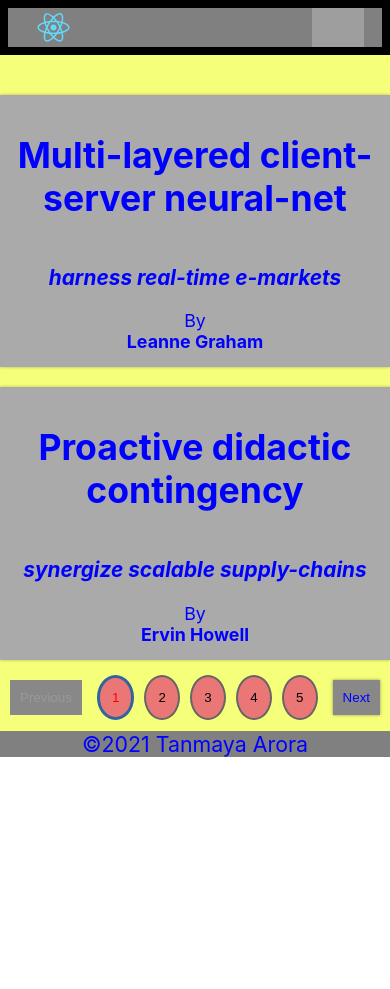
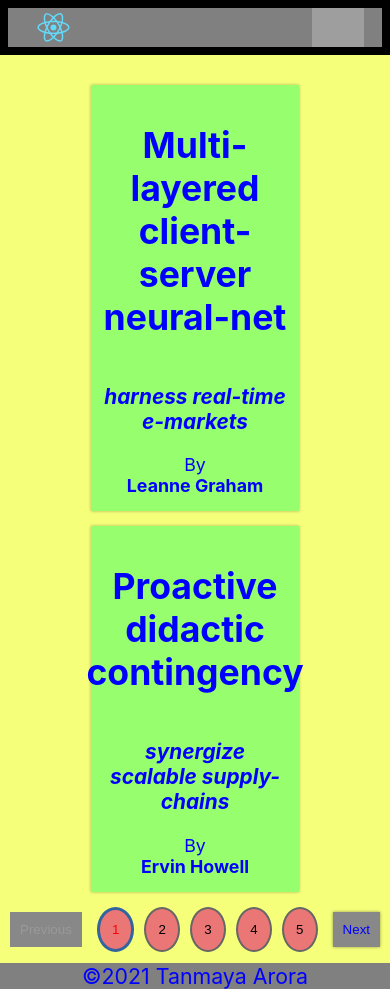
Before and after one commit to tanmayaarora/Extron, a React (Create React App) app: page / in a window 390 px wide. Before the commit the page ends 844 px from the top, so only its background shows below. Built offline with nearby package versions, Linux system fonts and the light colour scheme; grey boxes are pictures that could not be loaded.

Commit message:
Update Blog.css

```diff
--- a/src/components/Blog/Blog.css
+++ b/src/components/Blog/Blog.css
@@ -4,8 +4,28 @@
     justify-content: center;
     align-items: center;
     box-shadow: 0 0 3px rgba(0, 0, 0, 0.3);
+    width: 27%;
     max-width: 400px;
-    margin: 20px auto;
+    margin: 10px auto;
+    margin-bottom: 35px;
     padding: 15px 10px;
-    background: #aaa;
+    background: rgb(151, 255, 110);
   }
+
+@media only screen and (max-width: 768px){
+  .blog {
+    width: 32%;
+  }
+}
+
+@media only screen and (max-width: 425px){
+  .blog {
+    width: 48%;
+  }
+}
+
+@media only screen and (max-width: 320px){
+  .blog {
+    width: 55%;
+  }
+}
```
